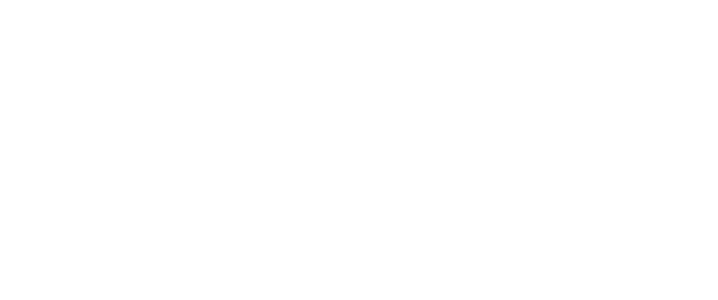
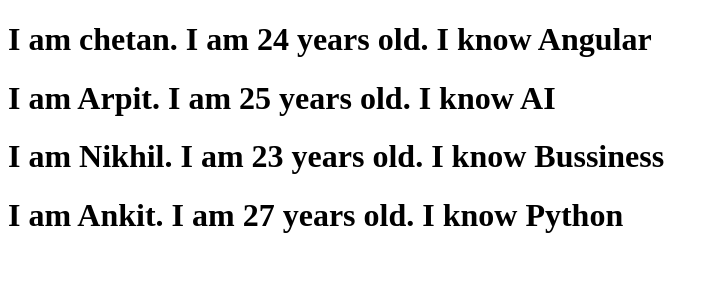
Before and after one commit to crathod584/react-basic, a React (Create React App) app: page / in a window 1280 px wide. Shown: the top 300 px of the page, without its empty margins (0-718 px from the left). Built offline with nearby package versions, Linux system fonts and the light colour scheme.

Commit message:
list rendring and key props

```diff
--- a/src/index.js
+++ b/src/index.js
@@ -2,6 +2,8 @@
 import ReactDOM from 'react-dom';
 import * as serviceWorker from './serviceWorker';
 import ConditionalRendring from './react-feature/ConditionalRendring'
+import ListRendring from './react-feature/ListRendring'
+
 // import Users from './porps-class/employee//user/Users'
 
 //-------------counter increment and decrement
@@ -9,7 +11,8 @@
 // import ClickFunctionComponent from './event/ClickFunction'
 // import ClickCassComponent from './event/ClickClass'
 
-ReactDOM.render(<ConditionalRendring/>,document.getElementById('root'))
+// ReactDOM.render(<ConditionalRendring/>,document.getElementById('root'))
+ReactDOM.render(<ListRendring/>,document.getElementById('root'))
 
 
 // ----------click event in class component
--- /dev/null
+++ b/src/react-feature/ChildList.js
@@ -0,0 +1,13 @@
+import React from 'react';
+
+function ChildList({person}){
+
+    return (
+        <div>
+            <h1>I am {person.name}. I am {person.age} years old. I know {person.skill}</h1>
+        </div>
+    );
+
+}
+
+export default ChildList;
--- /dev/null
+++ b/src/react-feature/ListRendring.js
@@ -0,0 +1,46 @@
+import React from 'react';
+import ChildList from './ChildList'
+
+function ListRendring(){
+   // this code gives warning in the console that is "Each child in a list should have a unique "key" prop."
+//    so wee need to add "key props" so that react will creat virtual DOM easily and this should be unique
+
+    // let nameArray = ['Chetan', "Nikhil", "Arpit", "Ankit"];
+    //1.  return nameArray.map(name => <h1>{name}</h1>);
+
+    // 2.
+    // let nameList = nameArray.map(name => <h1>{name}</h1>);
+    // return nameList;
+
+    // 3.
+    let personArray = [
+        {
+            name:"chetan",
+            age:"24",
+            skill:"Angular"
+        },
+        {
+            name:"Arpit",
+            age:"25",
+            skill:"AI"
+        },
+        {
+            name:"Nikhil",
+            age:"23",
+            skill:"Bussiness"
+        },
+        {
+            name:"Ankit",
+            age:"27",
+            skill:"Python"
+        },
+    ]
+
+    let personList = personArray.map((person,index) => <ChildList key={index} person={person}/>);
+    // use of "index" as key prop may dangrous in somesituation where list can be modified so this will be the last option for of key props, prefrence will be "id" of an item or npm-pacge whoch genrate unique has value
+    return personList;
+
+
+}
+
+export default ListRendring;
```
